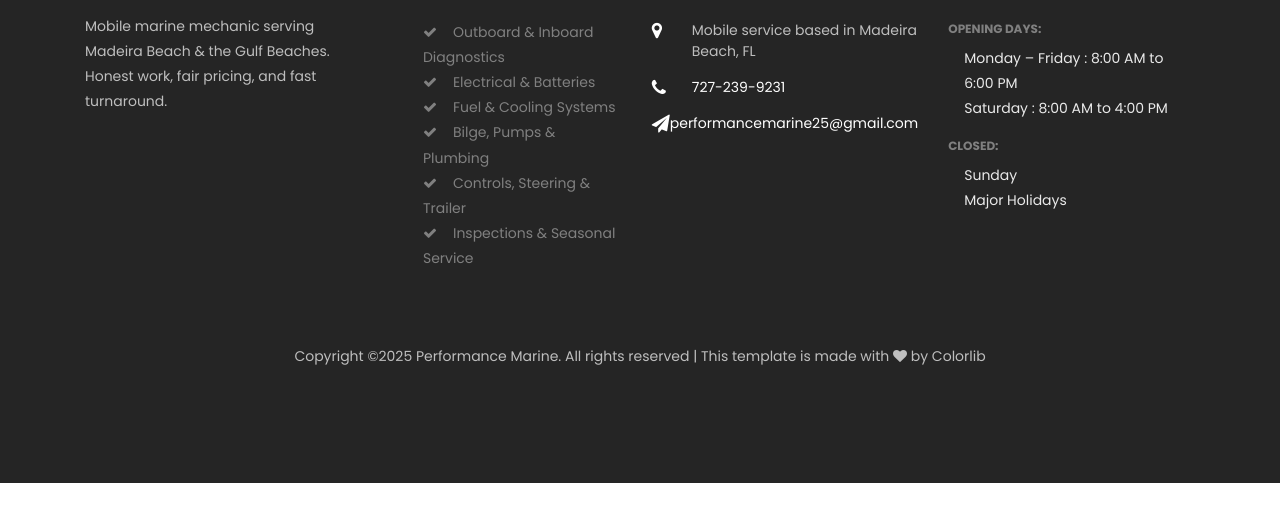
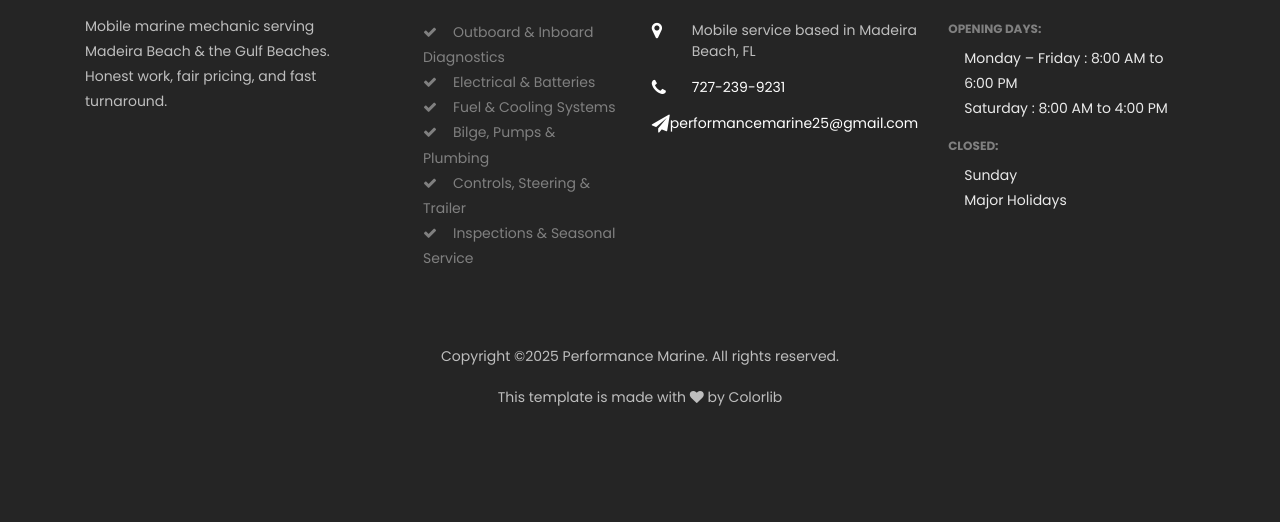
Before and after one commit to anthony-woodard/performancemarine-site, a plain HTML site: page index.html in a window 1280 px wide. Shown: the part 3033-3555 px from the top of the page. Before the commit the page ends 3516 px from the top, so only its background shows below. Drawn offline with nearby package versions, Linux system fonts and the light colour scheme; files that its build step writes are made by us from their sources; files whose address does not match are found by name.

Commit message:
New update to footer for copyright information.

```diff
--- a/about.html
+++ b/about.html
@@ -315,7 +315,9 @@
         <div class="row">
           <div class="col-md-12 text-center">
             <p>
-          Copyright &copy;<script>document.write(new Date().getFullYear());</script> Performance Marine. All rights reserved | This template is made with <i class="fa fa-heart" aria-hidden="true"></i> by <a href="https://colorlib.com" target="_blank">Colorlib</a>
+          Copyright &copy;<script>document.write(new Date().getFullYear());</script> Performance Marine. All rights reserved.
+            </p>
+          <p>This template is made with <i class="fa fa-heart" aria-hidden="true"></i> by <a href="https://colorlib.com" target="_blank">Colorlib</a>
             </p>
           </div>
         </div>
--- a/index.html
+++ b/index.html
@@ -440,8 +440,10 @@
     <div class="row">
       <div class="col-md-12 text-center">
         <p>
-          Copyright &copy;<script>document.write(new Date().getFullYear());</script> Performance Marine. All rights reserved | This template is made with <i class="fa fa-heart" aria-hidden="true"></i> by <a href="https://colorlib.com" target="_blank">Colorlib</a>
-        </p>
+          Copyright &copy;<script>document.write(new Date().getFullYear());</script> Performance Marine. All rights reserved.
+            </p>
+          <p>This template is made with <i class="fa fa-heart" aria-hidden="true"></i> by <a href="https://colorlib.com" target="_blank">Colorlib</a>
+            </p>
       </div>
     </div>
   </div>
```
Also changed, not shown: contact.html (+3 -1 lines), services.html (+3 -1 lines).
